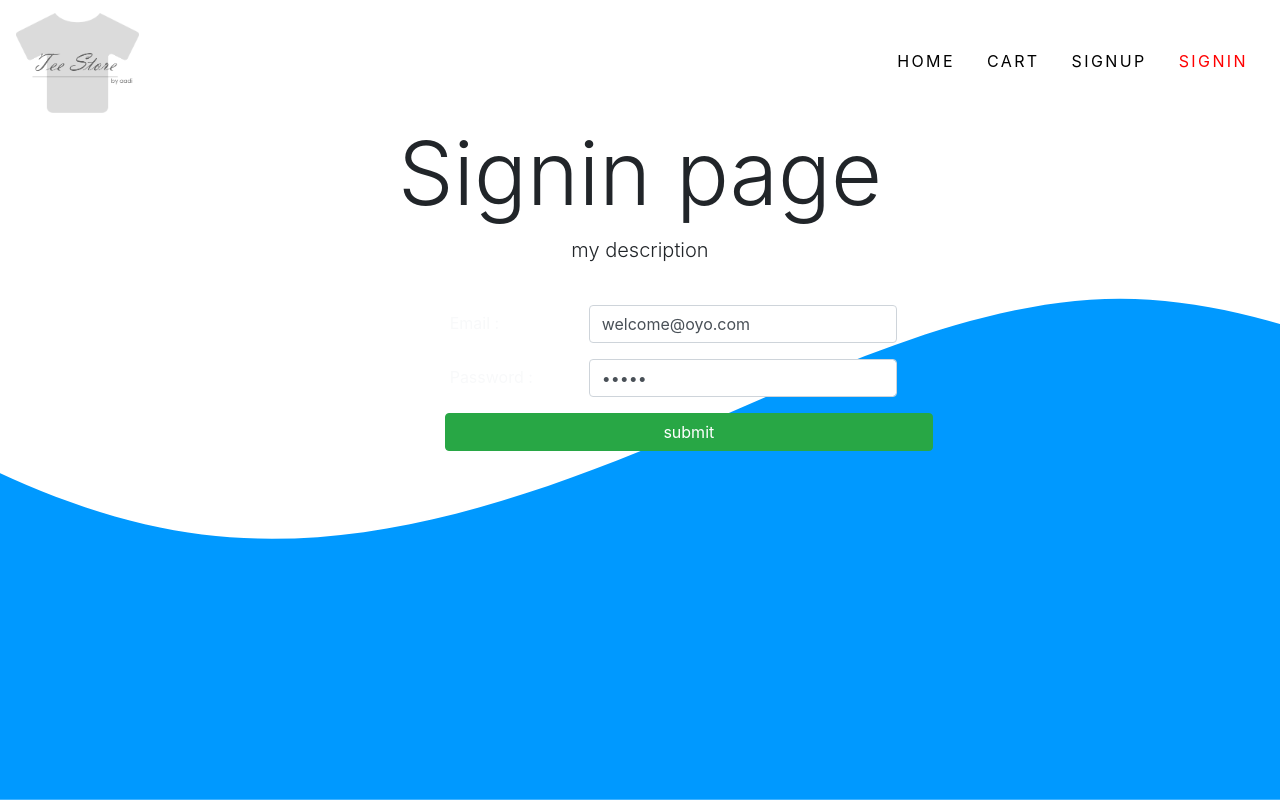
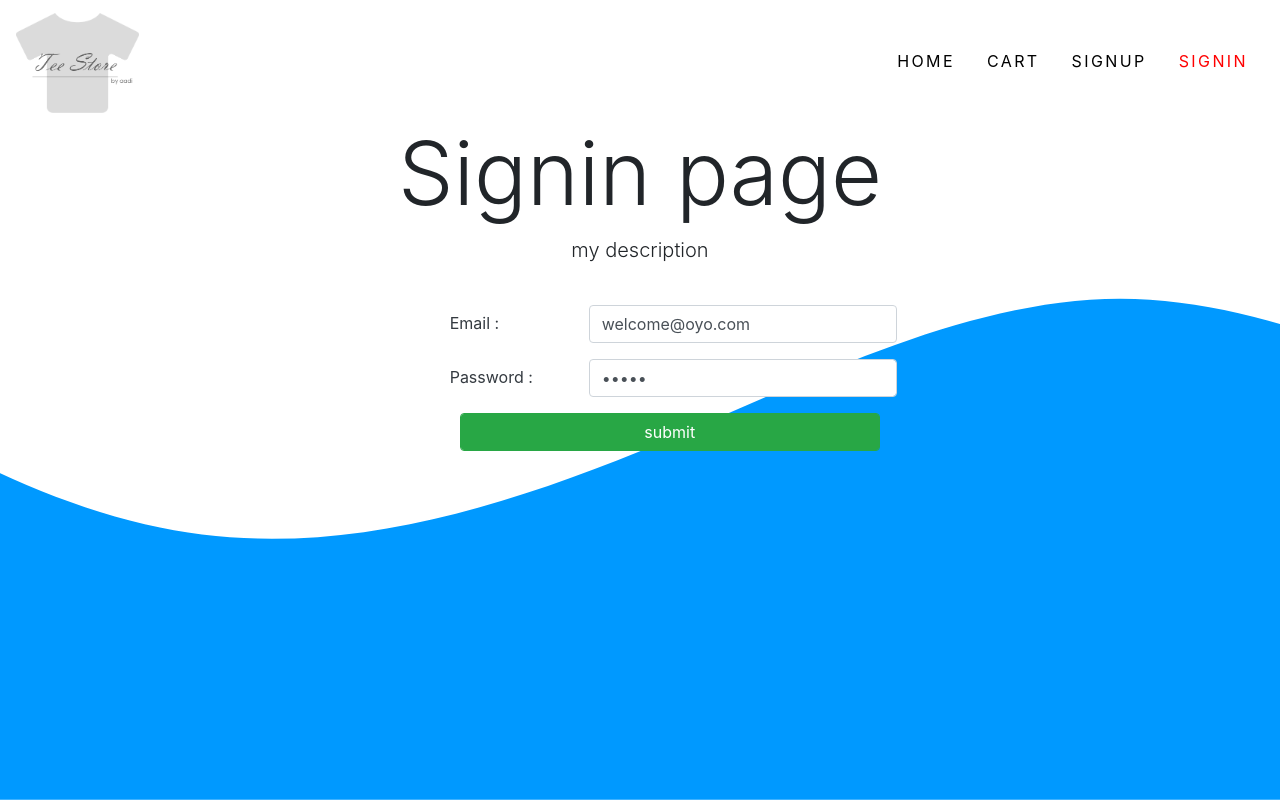
Before and after one commit to aadi30thakur/mern-website, a React (Create React App) app in the folder frontend/: page /signin in a window 1280 px wide. Built offline with nearby package versions, Linux system fonts and the light colour scheme.

Commit message:
id updated

```diff
--- a/frontend/src/user/Signin.js
+++ b/frontend/src/user/Signin.js
@@ -82,7 +82,7 @@ const Signin = () => {
           <form action="">
             <div className="form-group">
               <div className="row">
-                <label className="text-light col-md-3 offset-md-2 mt-auto">
+                <label className="text-dark col-md-3 offset-md-2 mt-auto">
                   Email :
                 </label>
                 <input
@@ -95,7 +95,7 @@ const Signin = () => {
             </div>
             <div className="form-group">
               <div className="row">
-                <label className="text-light col-md-3 offset-md-2 mt-auto">
+                <label className="text-dark col-md-3 offset-md-2 mt-auto">
                   Password :
                 </label>
                 <input
@@ -106,9 +106,11 @@ const Signin = () => {
                 />
               </div>
             </div>
-            <button onClick={onSubmit} className="btn btn-success offset-2 col-md-10">
-              submit
-            </button>
+            <div className="col-10 offset-md-2">
+              <button onClick={onSubmit} className="btn btn-success form-control col-11">
+                submit
+              </button>
+            </div>
           </form>
         </div>
       </div>
--- a/frontend/src/user/Signup.js
+++ b/frontend/src/user/Signup.js
@@ -119,9 +119,11 @@ const Signup = () => {
                 />
               </div>
             </div>
-            <button onClick={onSubmit} className="btn btn-success form-control offset-2  col-9">
-              submit
-            </button>
+            <div className="col-10 offset-md-2">
+              <button onClick={onSubmit} className="btn btn-success form-control col-11">
+                submit
+              </button>
+            </div>
           </form>
         </div>
       </div>
```
